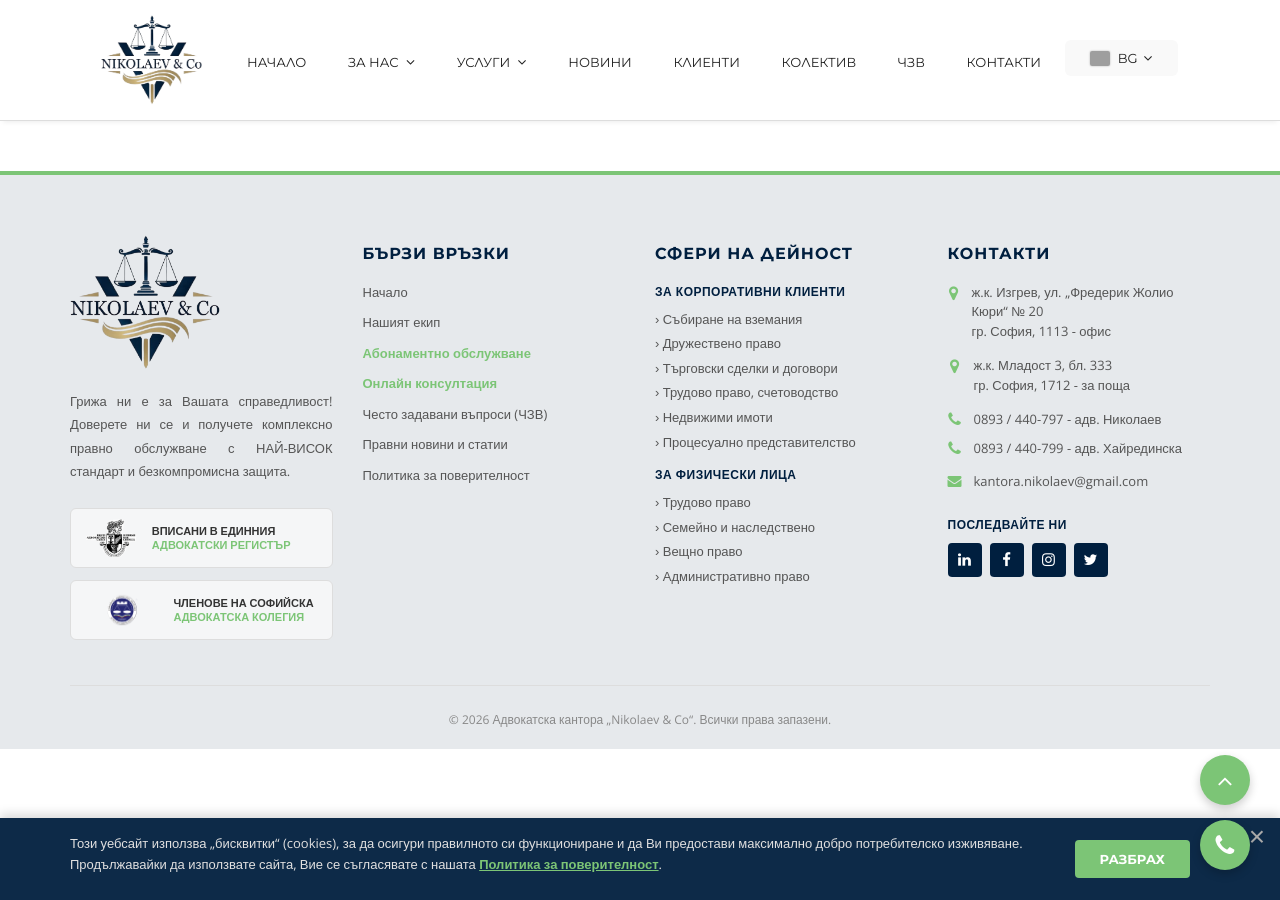
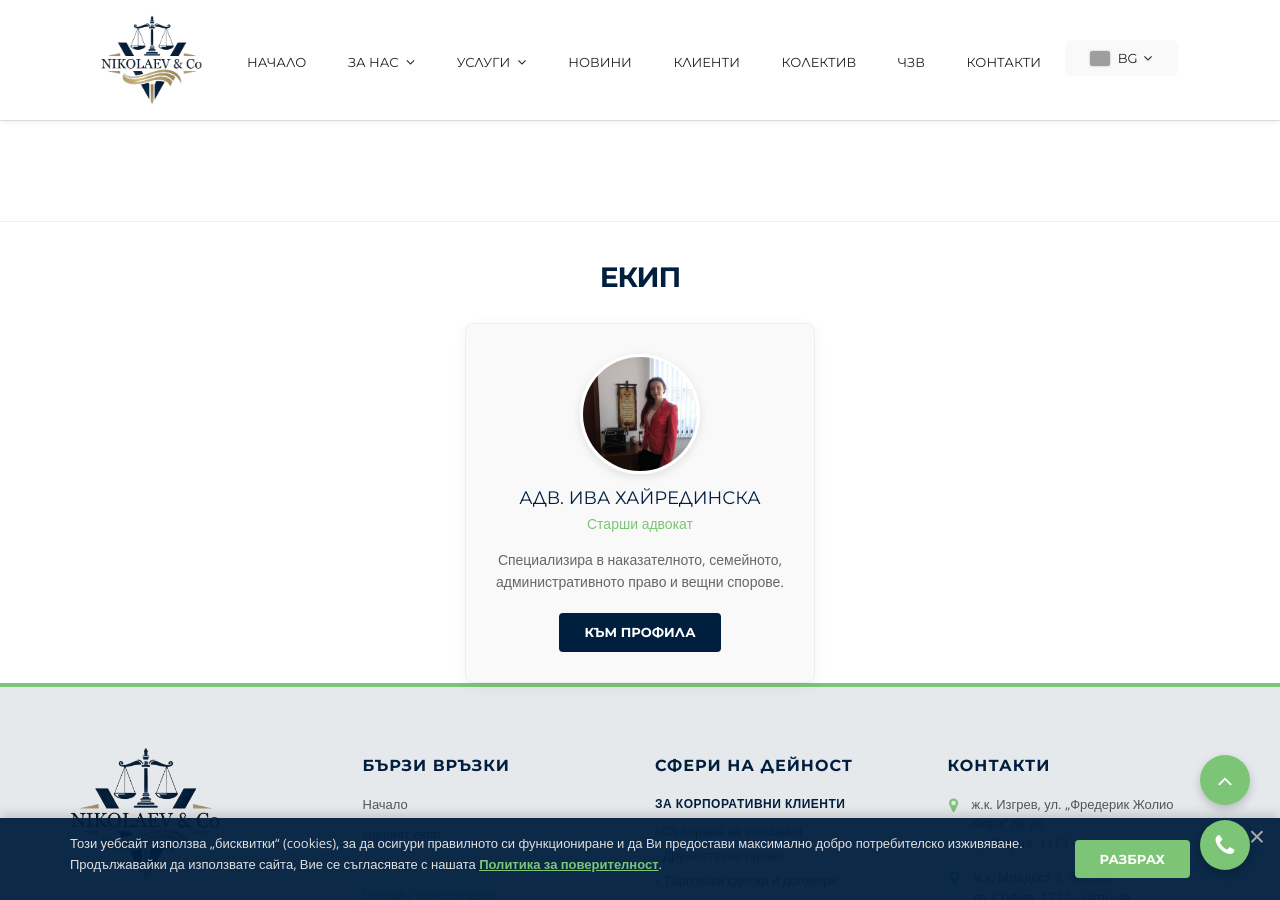
Before and after one commit to NikolaiNikolaev/law-page, a Jekyll site: the page built from kolektiv/advokat-nikolai-nikolaev.html, in a window 1280 px wide and 900 px high, scrolled down 1711 px. Built offline with Jekyll 4.4.1, drawn with Linux system fonts in a browser that asks for light colours; grey boxes are pictures that could not be loaded.

Commit message:
Update advokat-nikolai-nikolaev.html

```diff
--- a/kolektiv/advokat-nikolai-nikolaev.html
+++ b/kolektiv/advokat-nikolai-nikolaev.html
@@ -177,4 +177,17 @@
         </div>
     </section>
 
+    <div style="margin-top: 50px; padding-top: 40px; border-top: 1px solid #eee;">
+    <h2 style="text-align: center; font-size: 28px; color: #001F3F; margin-bottom: 30px; text-transform: uppercase;">Екип</h2>
+    <div style="display: flex; flex-wrap: wrap; justify-content: center; gap: 30px;">
+        <div style="flex: 1; min-width: 280px; max-width: 350px; background: #f9f9f9; padding: 30px; border-radius: 8px; text-align: center; border: 1px solid #eee; box-shadow: 0 4px 15px rgba(0,0,0,0.05);">
+            <img src="../img/advokat-iva-hairedinska.jpg" alt="Адвокат Ива Хайрединска" style="width: 120px; height: 120px; border-radius: 50%; object-fit: cover; margin-bottom: 15px; border: 3px solid #fff; box-shadow: 0 3px 10px rgba(0,0,0,0.1);">
+            <h3 style="font-size: 18px; color: #001F3F; margin: 0 0 5px 0;">Адв. Ива Хайрединска</h3>
+            <span style="display: block; font-size: 14px; color: #7cc576; margin-bottom: 15px;">Старши адвокат</span>
+            <p style="font-size: 14px; color: #666; line-height: 1.6; margin-bottom: 20px;">Специализира в наказателното, семейното, административното право и вещни спорове.</p>
+            <a href="/kolektiv/advokat-iva-hairedinska.html" style="display: inline-block; padding: 10px 25px; background: #001F3F; color: #fff; text-decoration: none; border-radius: 4px; font-weight: 600; font-family: 'Montserrat', sans-serif; font-size: 13px; text-transform: uppercase; transition: all 0.3s;" onmouseover="this.style.background='#7cc576'" onmouseout="this.style.background='#001F3F'">Към профила</a>
+        </div>
+    </div>
+</div>
+
     {% include footer.html %}
```
